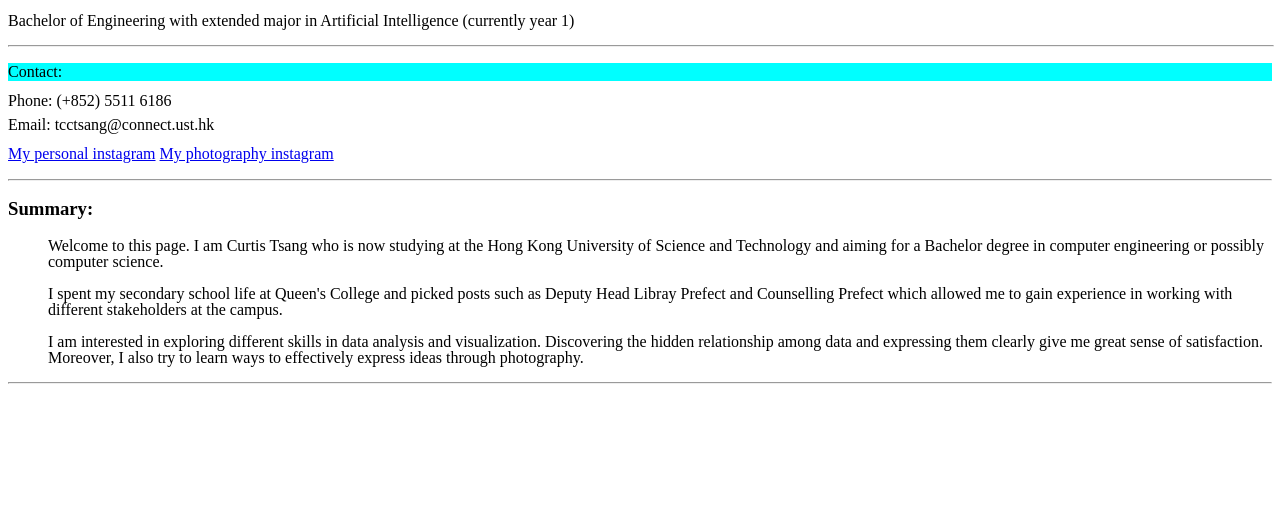
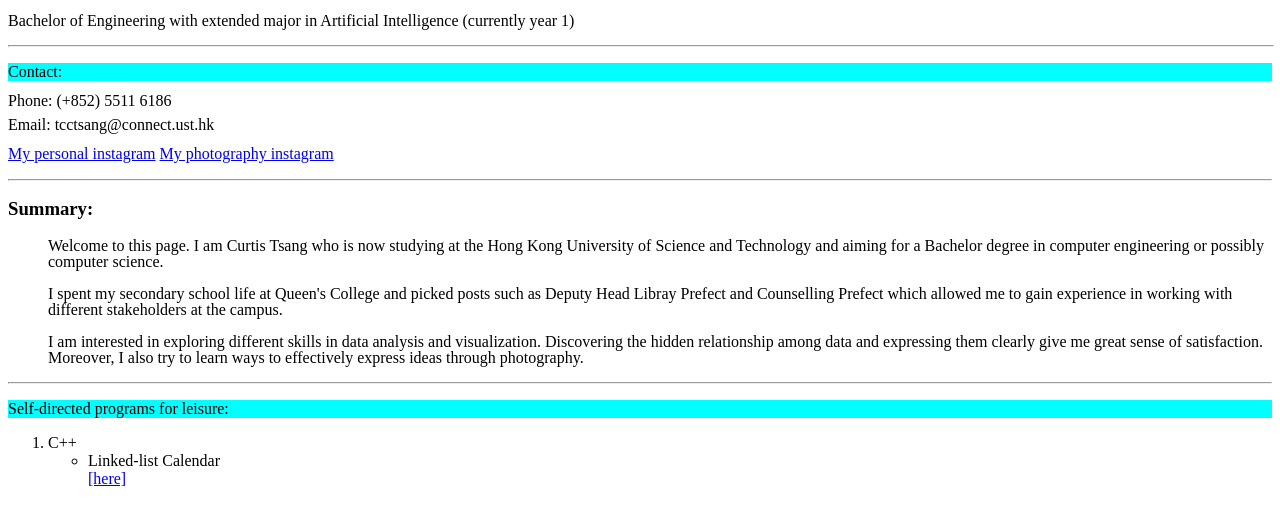
Before and after one commit to curtis-tsang/curtis-tsang.github.io, a plain HTML site: page index.html in a window 1280 px wide. Shown: the part 87-612 px from the top of the page. Drawn offline with Linux system fonts and the light colour scheme.

Commit message:
Update index.html

```diff
--- a/index.html
+++ b/index.html
@@ -11,7 +11,6 @@
         <p style = "line-height: 100%;">Bachelor of Engineering with extended major in Artificial Intelligence (currently year 1)</p>
         <hr background-color = "cyan"; width = 100% />
 
-        <!-- here we have just made a heading-->
         <header>
             <nav>
                 <p style = "background-color: cyan;"> Contact: </p>
@@ -37,7 +36,16 @@
                     <hr/>
                 </section>
                 <section>
-
+                    <p style = "background-color: cyan;">Self-directed programs for leisure:</p>
+                    <ol>
+                        <li>C++
+                            <ul>
+                                <li>
+                                    Linked-list Calendar <a href = "https://github.com/curtis-tsang/linked-list-calendar"; target = _blank;><div>[here]</div></a>
+                                </li>
+                            </ul>
+                        </li>
+                    </ol>
                 </section>
             </article>
         </main>
```
